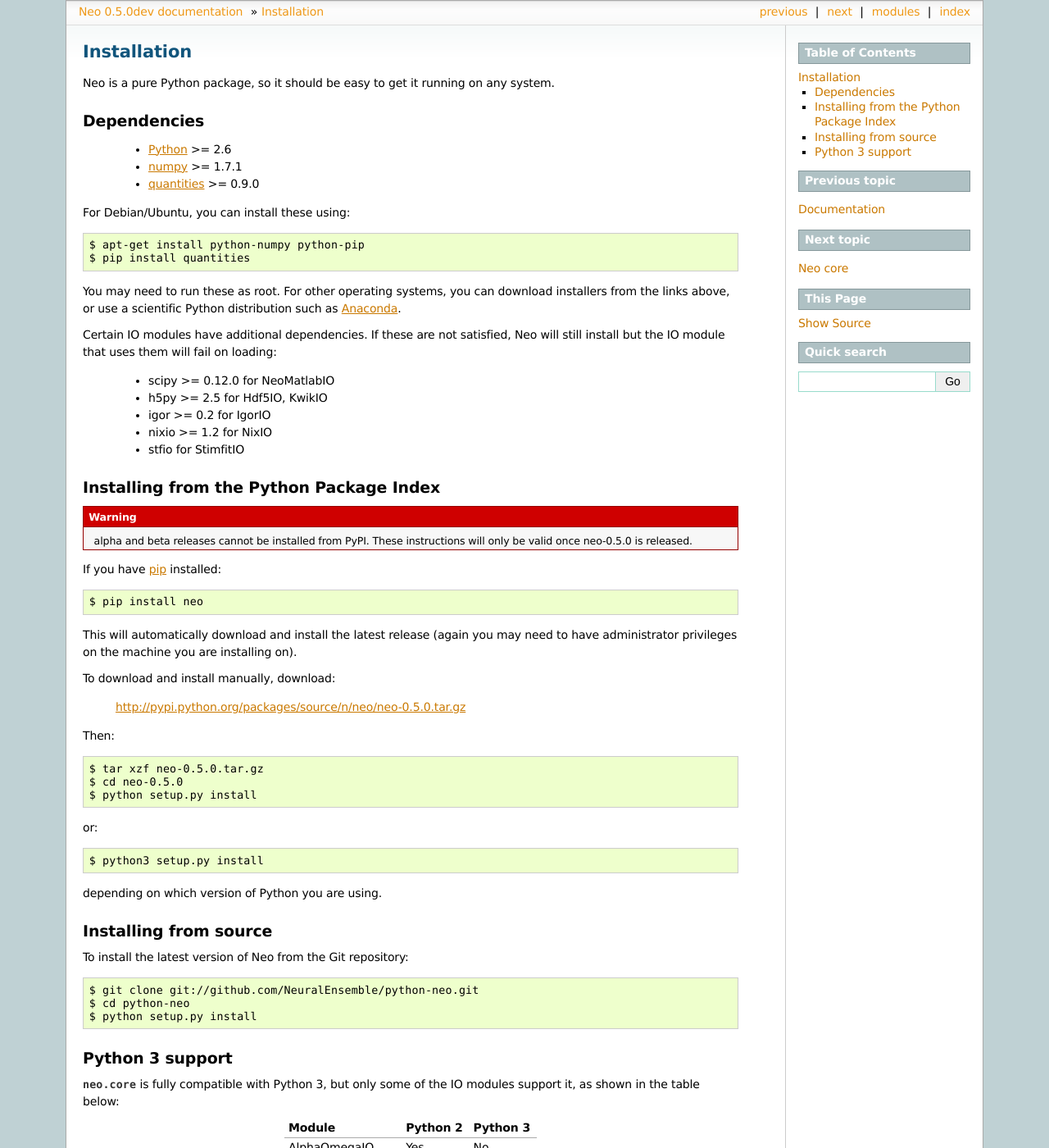
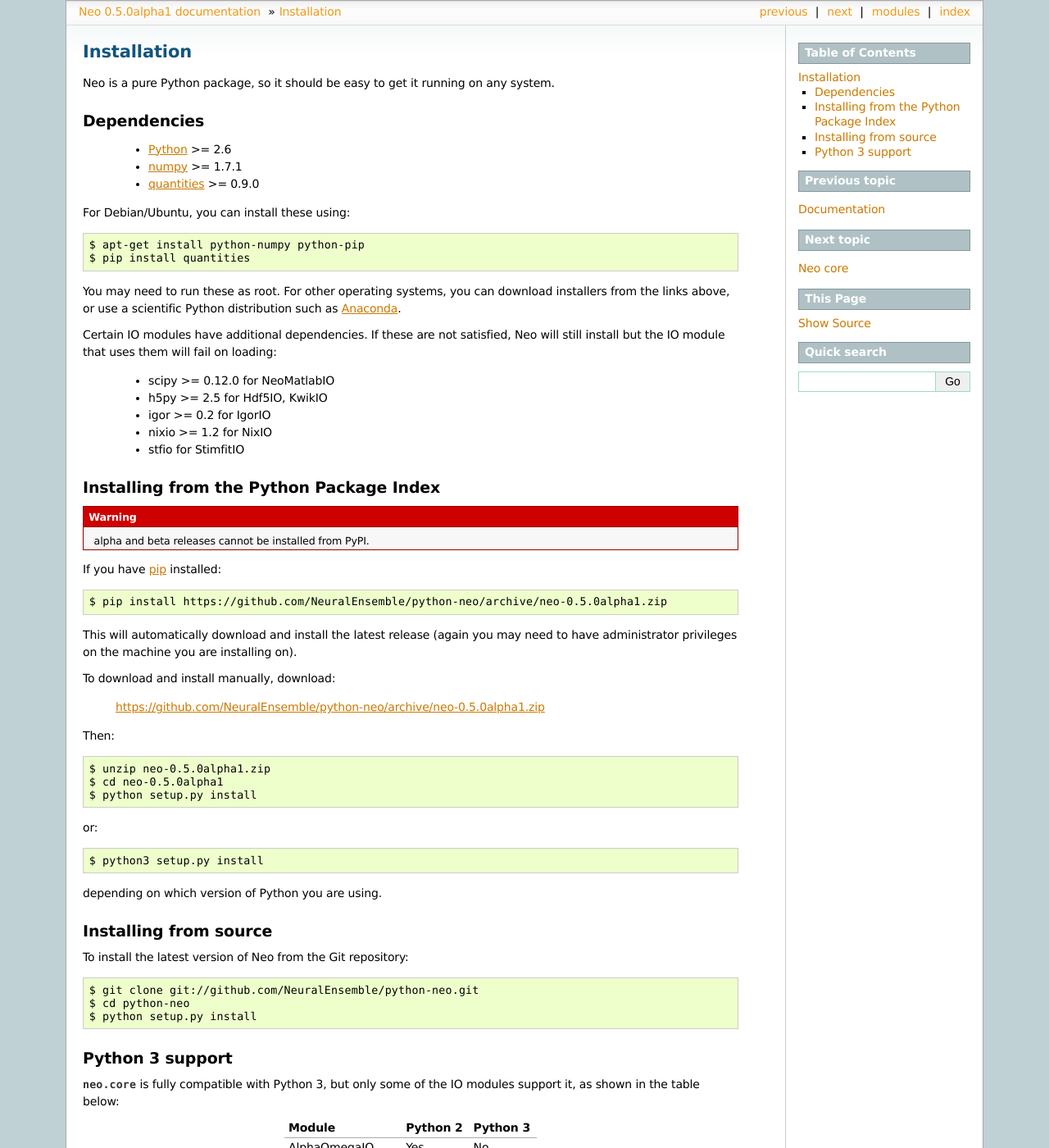
Before and after one commit to NeuralEnsemble/python-neo, a Sphinx documentation site: the page built from doc/source/install.rst, in a window 1280 px wide and 1400 px high. Shown: the whole window at 82% size. Built offline with Sphinx 7.4.7, drawn with Linux system fonts in a browser that asks for light colours; pages that are not in the unit, such as notebooks, are missing from menus; some of the changed text lies outside the part shown.

```diff
--- a/doc/source/conf.py
+++ b/doc/source/conf.py
@@ -51,7 +51,7 @@ copyright = u'2010-2016, ' + AUTHORS
 # The short X.Y version.
 version = '0.5'
 # The full version, including alpha/beta/rc tags.
-release = '0.5.0dev'
+release = '0.5.0alpha1'
 
 # The language for content autogenerated by Sphinx. Refer to documentation
 # for a list of supported languages.
--- a/doc/source/install.rst
+++ b/doc/source/install.rst
@@ -34,12 +34,11 @@ Neo will still install but the IO module that uses them will fail on loading:
 Installing from the Python Package Index
 ========================================
 
-.. warning:: alpha and beta releases cannot be installed from PyPI. These instructions
-             will only be valid once neo-0.5.0 is released.
+.. warning:: alpha and beta releases cannot be installed from PyPI.
 
 If you have pip_ installed::
 
-    $ pip install neo
+    $ pip install https://github.com/NeuralEnsemble/python-neo/archive/neo-0.5.0alpha1.zip
 
 This will automatically download and install the latest release (again
 you may need to have administrator privileges on the machine you are installing
@@ -47,12 +46,12 @@ on).
 
 To download and install manually, download:
 
-    http://pypi.python.org/packages/source/n/neo/neo-0.5.0.tar.gz
+    https://github.com/NeuralEnsemble/python-neo/archive/neo-0.5.0alpha1.zip
 
 Then::
 
-    $ tar xzf neo-0.5.0.tar.gz
-    $ cd neo-0.5.0
+    $ unzip neo-0.5.0alpha1.zip
+    $ cd neo-0.5.0alpha1
     $ python setup.py install
 
 or::
--- a/doc/source/releases/0.5.0.rst
+++ b/doc/source/releases/0.5.0.rst
@@ -2,7 +2,7 @@
 Neo 0.5.0-alpha1 release notes
 ==============================
 
-DATE
+13th September 2016
 
 
 For Neo 0.5, we have taken the opportunity to simplify the Neo object model.
--- a/neo/version.py
+++ b/neo/version.py
@@ -1,3 +1,3 @@
 # -*- coding: utf-8 -*-
 
-version = '0.5.0dev'
+version = '0.5.0alpha1'
--- a/setup.py
+++ b/setup.py
@@ -14,7 +14,7 @@ if os.environ.get('TRAVIS') == 'true' and \
 
 setup(
     name = "neo",
-    version = '0.5.0dev',
+    version = '0.5.0alpha1',
     packages = ['neo', 'neo.core', 'neo.io', 'neo.test', 'neo.test.iotest'],
     install_requires=install_requires,
     author = "Neo authors and contributors",
```
